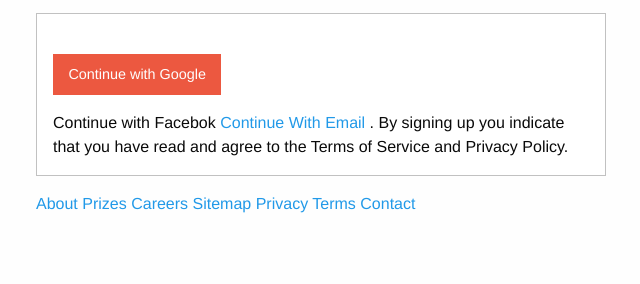
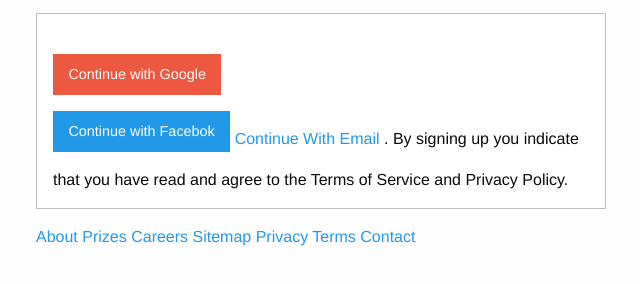
Before and after one commit to gitalry/q, a plain HTML site: page index.html in a window 1280 px wide. Shown: the part 104-388 px from the top of the page, without its empty margins (319-959 px from the left). Drawn offline with Linux system fonts and the light colour scheme.

Commit message:
fb button added

```diff
--- a/index.html
+++ b/index.html
@@ -19,7 +19,7 @@
     <div class="row">
        <div class="large-6 large-centered columns">
         <div class="callout"><br><a class="alert button">Continue with Google</a> <br>
-        Continue with Facebok
+        <a class="button">Continue with Facebok</a>
 <a href="#">Continue With Email  </a>. By signing up you indicate that you have read and agree to the Terms of Service and Privacy Policy.
         </div>
         <a href="#">About</a>
```
